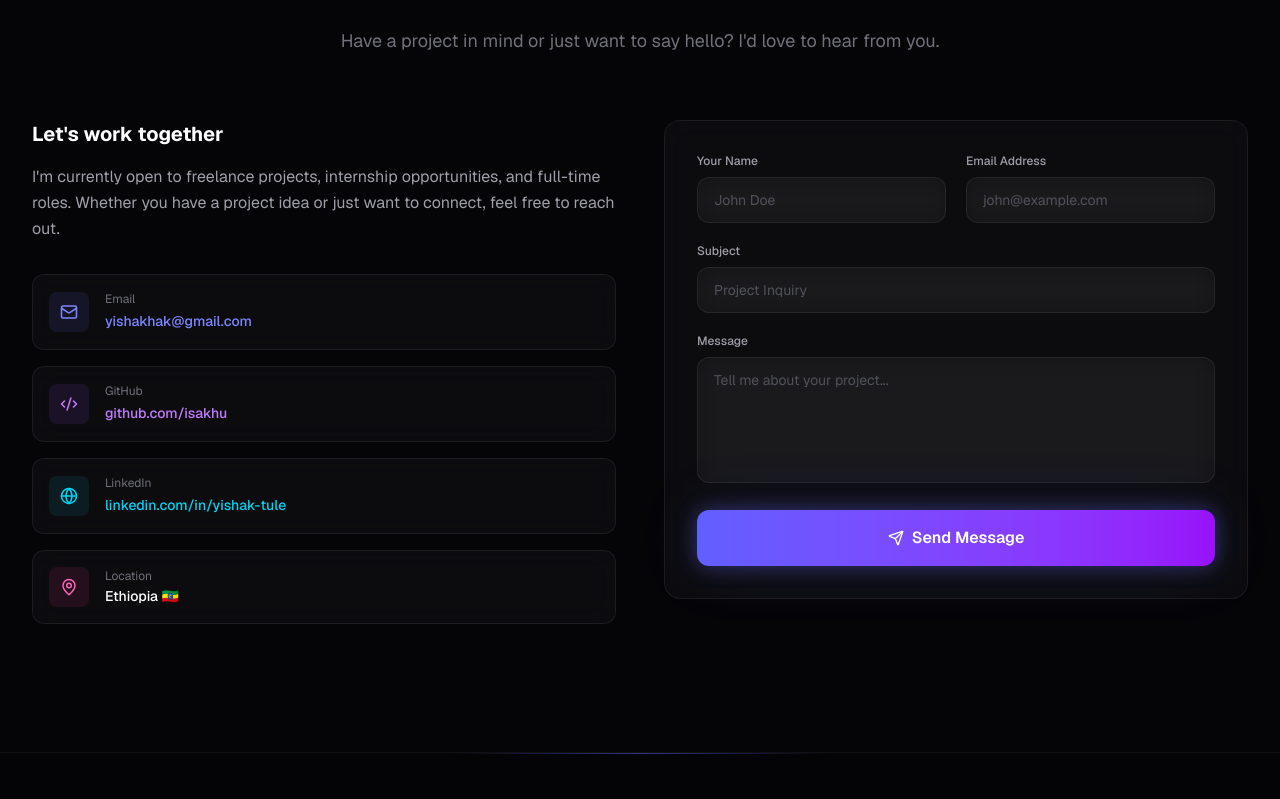
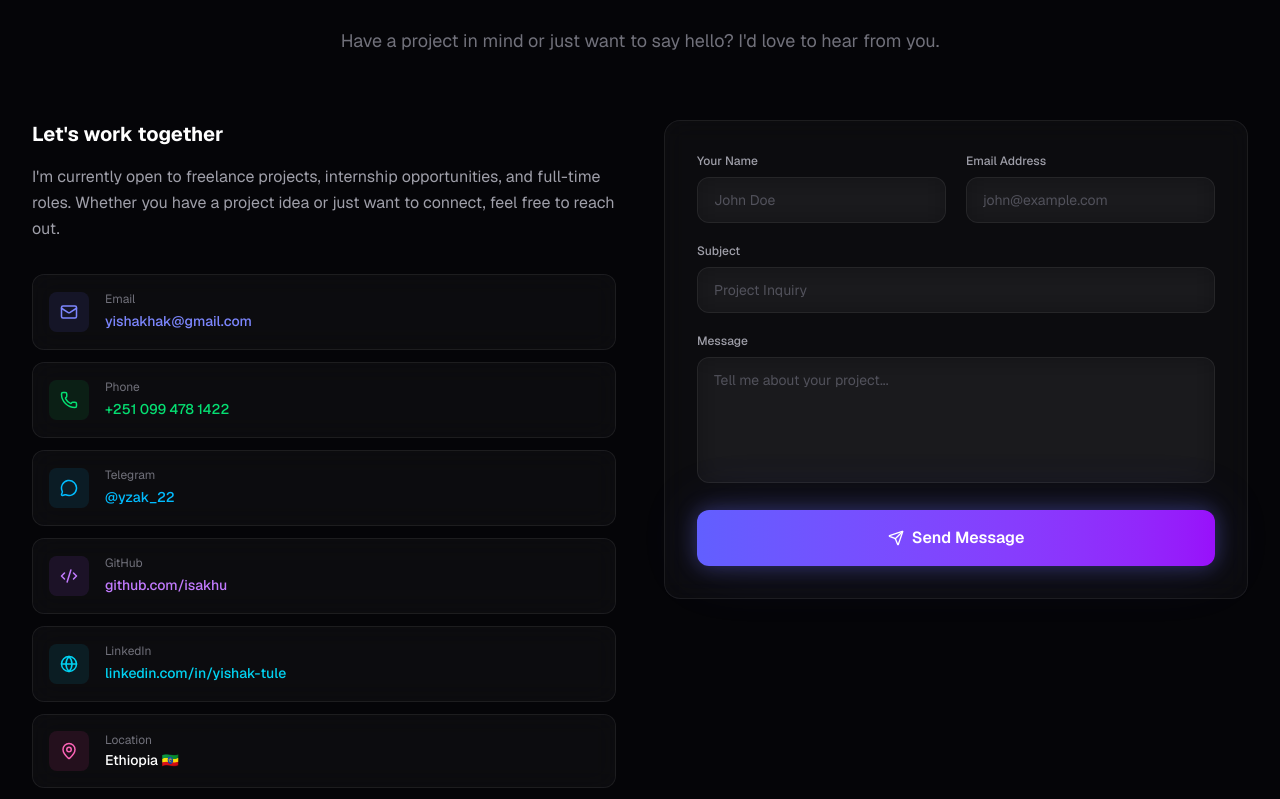
Before and after one commit to isakhu/yishak-tule, a Next.js app: page / in a window 1280 px wide. Shown: the part 9601-10400 px from the top of the page. Built offline with nearby package versions, Linux system fonts and the light colour scheme.

Commit message:
Add phone, Telegram contact; fix Contact scroll; update SectionWrapper

```diff
--- a/components/Contact.tsx
+++ b/components/Contact.tsx
@@ -2,7 +2,7 @@
 
 import { useState } from "react";
 import { motion } from "framer-motion";
-import { Mail, Send, MapPin, CheckCircle2, Code2, Globe } from "lucide-react";
+import { Mail, Send, MapPin, CheckCircle2, Code2, Globe, Phone, MessageCircle } from "lucide-react";
 import SectionWrapper from "./SectionWrapper";
 import SectionHeading from "./SectionHeading";
 
@@ -18,7 +18,6 @@ export default function Contact() {
   const handleSubmit = async (e: React.FormEvent) => {
     e.preventDefault();
     setLoading(true);
-    // Simulate async submission
     await new Promise((r) => setTimeout(r, 1200));
     setLoading(false);
     setSubmitted(true);
@@ -27,32 +26,7 @@ export default function Contact() {
   const inputClass =
     "w-full px-4 py-3 rounded-xl glass border border-white/10 bg-transparent text-white placeholder-zinc-600 text-sm focus:outline-none focus:border-indigo-500/60 focus:ring-1 focus:ring-indigo-500/30 transition-all duration-200";
 
-  return (
-    <SectionWrapper id="contact">
-      <SectionHeading
-        label="Get In Touch"
-        title="Contact Me"
-        subtitle="Have a project in mind or just want to say hello? I'd love to hear from you."
-      />
-
-      <div className="grid lg:grid-cols-2 gap-12">
-        {/* Info */}
-        <motion.div
-          initial={{ opacity: 0, x: -30 }}
-          whileInView={{ opacity: 1, x: 0 }}
-          viewport={{ once: true }}
-          transition={{ duration: 0.6 }}
-          className="space-y-8"
-        >
-          <div>
-            <h3 className="text-white font-bold text-xl mb-4">Let&apos;s work together</h3>
-            <p className="text-zinc-400 leading-relaxed">
-              I&apos;m currently open to freelance projects, internship opportunities, and full-time roles. Whether you have a project idea or just want to connect, feel free to reach out.
-            </p>
-          </div>
-
-          <div className="space-y-4">
-            {[
+  const contactItems = [
     {
       icon: Mail,
       label: "Email",
@@ -61,6 +35,24 @@ export default function Contact() {
       color: "text-indigo-400",
       bg: "bg-indigo-500/10",
       border: "border-indigo-500/20",
+    },
+    {
+      icon: Phone,
+      label: "Phone",
+      value: "+251 099 478 1422",
+      href: "tel:+251994781422",
+      color: "text-green-400",
+      bg: "bg-green-500/10",
+      border: "border-green-500/20",
+    },
+    {
+      icon: MessageCircle,
+      label: "Telegram",
+      value: "@yzak_22",
+      href: "https://t.me/yzak_22",
+      color: "text-sky-400",
+      bg: "bg-sky-500/10",
+      border: "border-sky-500/20",
     },
     {
       icon: Code2,
@@ -89,7 +81,29 @@ export default function Contact() {
       bg: "bg-pink-500/10",
       border: "border-pink-500/20",
     },
-            ].map((item) => (
+  ];
+
+  return (
+    <SectionWrapper id="contact" noAnimation>
+      <SectionHeading
+        label="Get In Touch"
+        title="Contact Me"
+        subtitle="Have a project in mind or just want to say hello? I'd love to hear from you."
+      />
+
+      <div className="grid lg:grid-cols-2 gap-12">
+        {/* Info */}
+        <div className="space-y-8">
+          <div>
+            <h3 className="text-white font-bold text-xl mb-4">Let&apos;s work together</h3>
+            <p className="text-zinc-400 leading-relaxed">
+              I&apos;m currently open to freelance projects, internship opportunities, and full-time
+              roles. Whether you have a project idea or just want to connect, feel free to reach out.
+            </p>
+          </div>
+
+          <div className="space-y-3">
+            {contactItems.map((item) => (
               <motion.div
                 key={item.label}
                 whileHover={{ x: 4 }}
@@ -116,15 +130,10 @@ export default function Contact() {
               </motion.div>
             ))}
           </div>
-        </motion.div>
+        </div>
 
         {/* Form */}
-        <motion.div
-          initial={{ opacity: 0, x: 30 }}
-          whileInView={{ opacity: 1, x: 0 }}
-          viewport={{ once: true }}
-          transition={{ duration: 0.6 }}
-        >
+        <div>
           {submitted ? (
             <motion.div
               initial={{ opacity: 0, scale: 0.9 }}
@@ -239,7 +248,7 @@ export default function Contact() {
               </motion.button>
             </form>
           )}
-        </motion.div>
+        </div>
       </div>
     </SectionWrapper>
   );
--- a/components/Footer.tsx
+++ b/components/Footer.tsx
@@ -1,7 +1,7 @@
 "use client";
 
 import { motion } from "framer-motion";
-import { Mail, Code2, Heart, ArrowUp, Globe, Terminal } from "lucide-react";
+import { Mail, Code2, Heart, ArrowUp, Globe, Terminal, MessageCircle } from "lucide-react";
 
 const footerLinks = [
   { label: "About", href: "#about" },
@@ -16,6 +16,7 @@ const footerLinks = [
 const socials = [
   { icon: Code2, href: "https://github.com/isakhu", label: "GitHub" },
   { icon: Globe, href: "https://www.linkedin.com/in/yishak-tule", label: "LinkedIn" },
+  { icon: MessageCircle, href: "https://t.me/yzak_22", label: "Telegram" },
   { icon: Mail, href: "mailto:yishakhak@gmail.com", label: "Email" },
 ];
 
--- a/components/SectionWrapper.tsx
+++ b/components/SectionWrapper.tsx
@@ -7,9 +7,20 @@ interface SectionWrapperProps {
   id: string;
   children: ReactNode;
   className?: string;
+  noAnimation?: boolean;
 }
 
-export default function SectionWrapper({ id, children, className = "" }: SectionWrapperProps) {
+export default function SectionWrapper({ id, children, className = "", noAnimation = false }: SectionWrapperProps) {
+  if (noAnimation) {
+    return (
+      <section id={id} className={`section-padding ${className}`}>
+        <div className="max-w-7xl mx-auto">
+          {children}
+        </div>
+      </section>
+    );
+  }
+
   return (
     <motion.section
       id={id}
```
Lines whose indentation alone changed are shown as unchanged.
